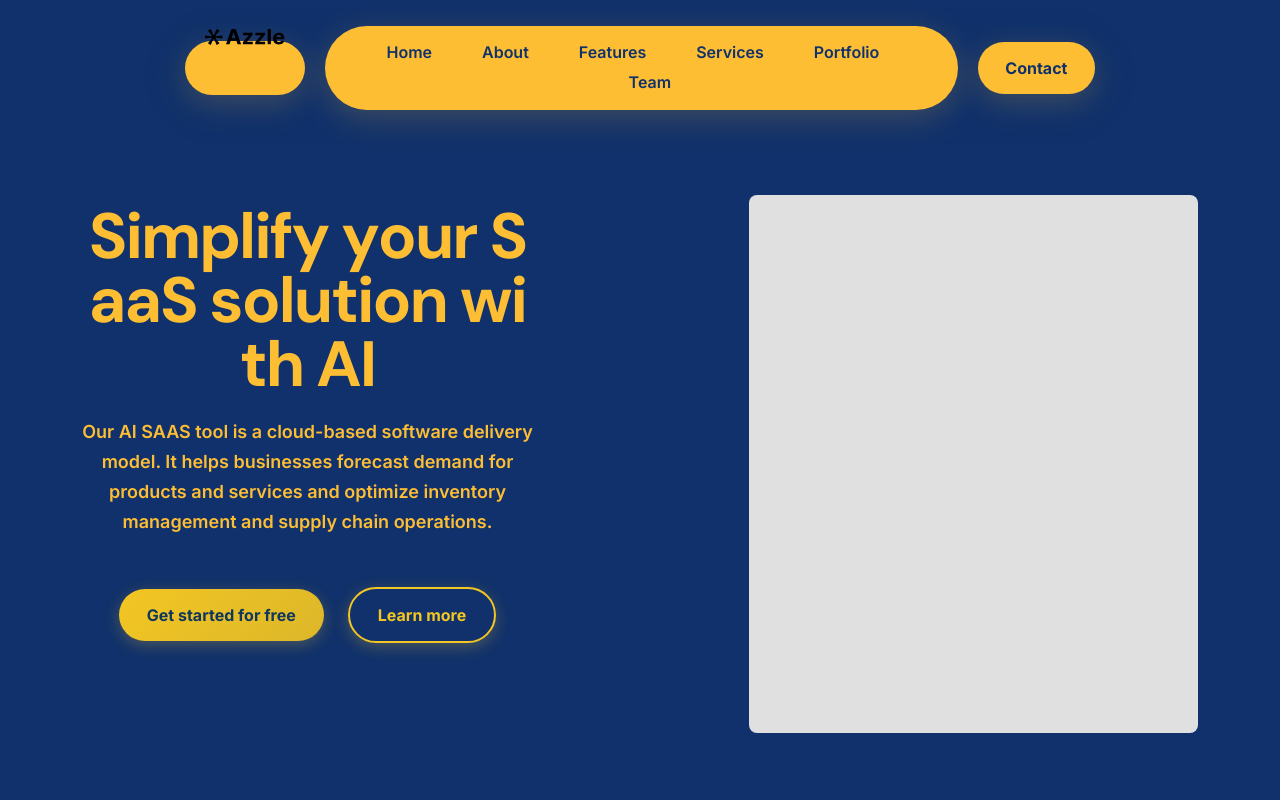
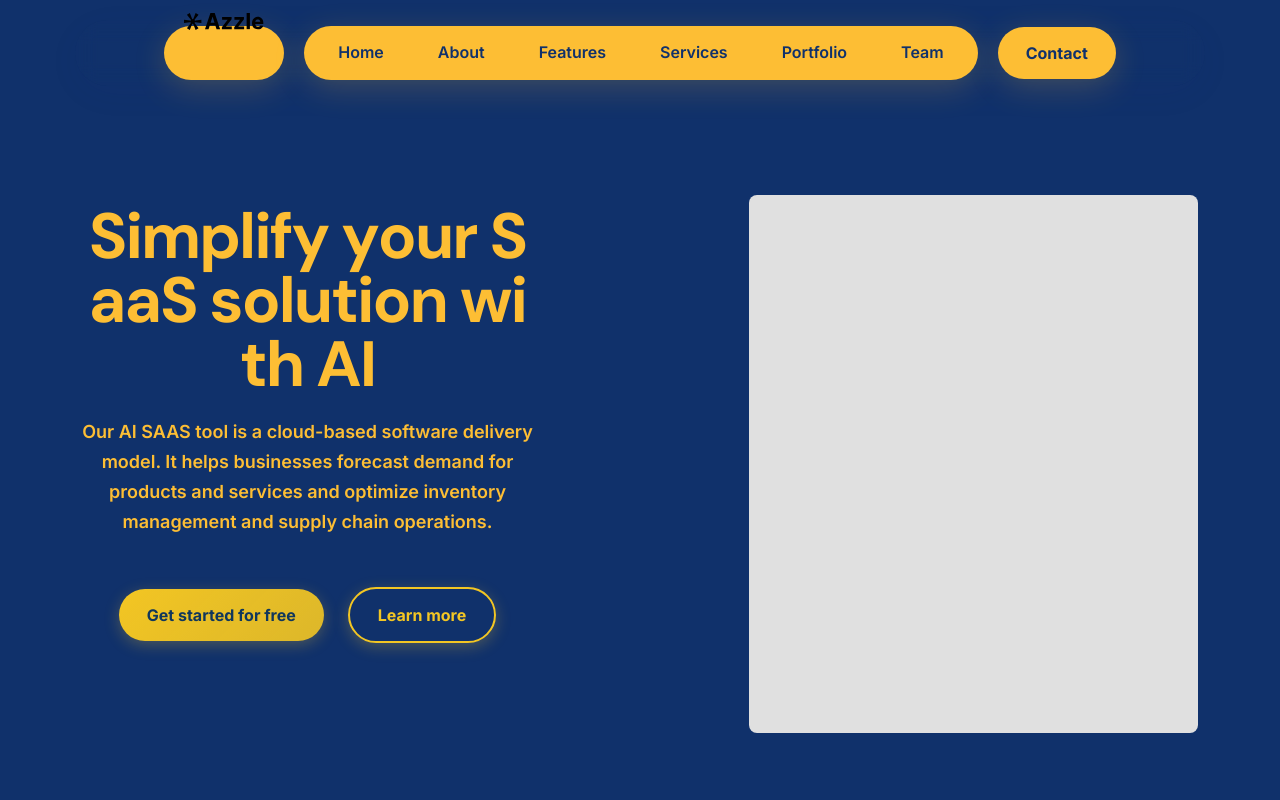
Before and after one commit to RobertGyorgy/psiholog-Gabriel, a Next.js app: page / in a window 1280 px wide. Shown: the top 800 px of the page. Built offline with nearby package versions, Linux system fonts and the light colour scheme; a web font is replaced by a local one.

Commit message:
Make navbar fully responsive and fix scroll-to-section animations

```diff
--- a/src/app/globals.css
+++ b/src/app/globals.css
@@ -24,6 +24,7 @@ html, body {
 	overflow-x: hidden;
 	margin: 0;
 	padding: 0;
+	scroll-behavior: smooth;
 }
 
 /* Header Section */
@@ -48,11 +49,32 @@ html, body {
 	}
 }
 
+@media (min-width: 768px) {
+	.azzle-header-section {
+		width: calc(100% - 80px);
+		max-width: 700px;
+	}
+}
+
 @media (min-width: 992px) {
 	.azzle-header-section {
 		top: 20px;
+		width: calc(100% - 120px);
+		max-width: 1100px;
+	}
+}
+
+@media (min-width: 1200px) {
+	.azzle-header-section {
+		width: calc(100% - 150px);
+		max-width: 1200px;
+	}
+}
+
+@media (min-width: 1400px) {
+	.azzle-header-section {
 		width: calc(100% - 200px);
-		max-width: 950px;
+		max-width: 1300px;
 	}
 }
 
@@ -60,6 +82,25 @@ html, body {
 	padding: 0;
 	max-width: 100%;
 	border: none;
+	gap: 12px !important;
+}
+
+@media (min-width: 768px) {
+	.azzle-header-section .container {
+		gap: 14px !important;
+	}
+}
+
+@media (min-width: 992px) {
+	.azzle-header-section .container {
+		gap: 16px !important;
+	}
+}
+
+@media (min-width: 1200px) {
+	.azzle-header-section .container {
+		gap: 20px !important;
+	}
 }
 
 .header-logo {
@@ -87,6 +128,14 @@ html, body {
 	backdrop-filter: blur(12px);
 	-webkit-backdrop-filter: blur(12px);
 	font-size: 13px;
+	white-space: nowrap;
+}
+
+@media (min-width: 768px) {
+	.azzle-main-menu-item {
+		padding: 11px 18px;
+		font-size: 13.5px;
+	}
 }
 
 @media (min-width: 992px) {
@@ -96,15 +145,35 @@ html, body {
 	}
 }
 
+@media (min-width: 1200px) {
+	.azzle-main-menu-item {
+		padding: 12px 24px;
+		font-size: 15px;
+	}
+}
+
 .azzle-header-section .main-menu a {
 	color: rgb(16, 49, 107);
 	font-weight: 600;
-	padding: 0 6px;
+	padding: 0 4px;
+	white-space: nowrap;
+}
+
+@media (min-width: 768px) {
+	.azzle-header-section .main-menu a {
+		padding: 0 6px;
+	}
 }
 
 @media (min-width: 992px) {
 	.azzle-header-section .main-menu a {
 		padding: 0 8px;
+	}
+}
+
+@media (min-width: 1200px) {
+	.azzle-header-section .main-menu a {
+		padding: 0 10px;
 	}
 }
 
--- /dev/null
+++ b/src/common/SmoothScroll.tsx
@@ -0,0 +1,48 @@
+"use client";
+
+import { useEffect } from "react";
+
+export default function SmoothScroll() {
+  useEffect(() => {
+    // Handle anchor link clicks
+    const handleAnchorClick = (e: MouseEvent) => {
+      const target = e.target as HTMLAnchorElement;
+
+      // Check if it's an anchor link
+      if (target.tagName === "A" && target.hash) {
+        const href = target.getAttribute("href");
+
+        if (href && href.startsWith("#")) {
+          e.preventDefault();
+
+          const targetId = href.substring(1);
+          const targetElement = document.getElementById(targetId);
+
+          if (targetElement) {
+            // Smooth scroll to the element
+            targetElement.scrollIntoView({
+              behavior: "smooth",
+              block: "start",
+            });
+
+            // Refresh AOS animations after scrolling
+            setTimeout(() => {
+              if (typeof window !== "undefined" && (window as any).AOS) {
+                (window as any).AOS.refresh();
+              }
+            }, 800);
+          }
+        }
+      }
+    };
+
+    // Add event listener to document
+    document.addEventListener("click", handleAnchorClick);
+
+    return () => {
+      document.removeEventListener("click", handleAnchorClick);
+    };
+  }, []);
+
+  return null;
+}
--- a/src/layouts/Wrapper.tsx
+++ b/src/layouts/Wrapper.tsx
@@ -4,6 +4,7 @@ import { ReactNode } from "react";
 import AnimationProvider from "@/common/AnimationProvider";
 import ScrollToTop from "@/common/ScrollToTop";
 import ScrollAnimations from "@/common/ScrollAnimations";
+import SmoothScroll from "@/common/SmoothScroll";
 
 interface WrapperProps {
   children: ReactNode;
@@ -19,6 +20,7 @@ const Wrapper = ({ children }: WrapperProps) => {
       <AnimationProvider />
       <ScrollToTop />
       <ScrollAnimations />
+      <SmoothScroll />
     </>
   );
 };
--- a/src/layouts/headers/HeaderOne.tsx
+++ b/src/layouts/headers/HeaderOne.tsx
@@ -7,7 +7,7 @@ export default function HeaderOne() {
   const { sticky, hidden } = UseSticky();
   return (
     <header className={`site-header azzle-header-section ${sticky ? "sticky-menu" : ""} ${hidden ? "hide-header" : ""}`} id="sticky-menu">
-      <div className="container" style={{ display: "flex", gap: "20px", alignItems: "center", justifyContent: "center" }}>
+      <div className="container" style={{ display: "flex", gap: "12px", alignItems: "center", justifyContent: "center" }}>
         {/* Island 1: Logo */}
         <div style={{ display: "flex", alignItems: "center", padding: "12px 20px", borderRadius: "50px", background: "#FDBE34", boxShadow: "0 8px 32px 0 rgba(253, 190, 52, 0.2)", backdropFilter: "blur(12px)", WebkitBackdropFilter: "blur(12px)" }}>
           <div className="header-logo">
```
